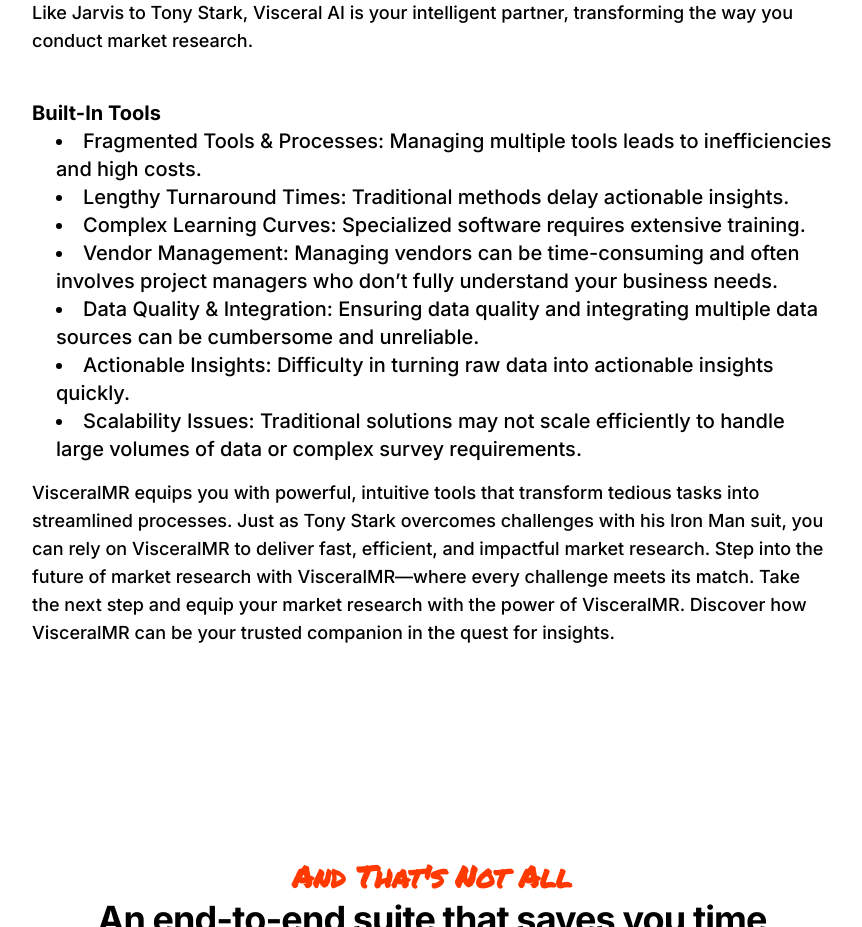
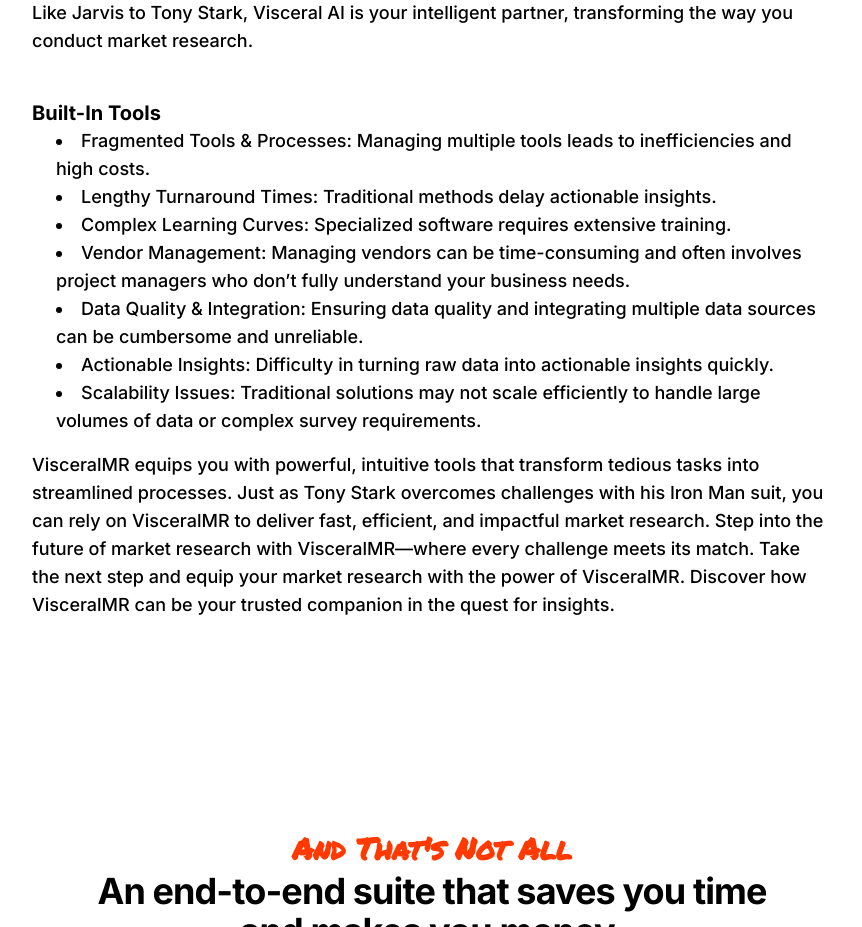
Before and after one commit to neeld3/VisceralMKT, a Next.js app: page / in a window 1280 px wide. Shown: the part 1040-1967 px from the top of the page, without its empty margins (208-1070 px from the left). Built offline with nearby package versions, Linux system fonts and the light colour scheme.

Commit message:
Update page.tsx

```diff
--- a/src/app/page.tsx
+++ b/src/app/page.tsx
@@ -71,7 +71,7 @@
             </p>
             <p className="mb-4 text-xl font-bold">
               Built-In Tools
-              <ul className="list-disc font-medium list-inside ml-6 mb-4">
+              <ul className="list-disc text-lg font-medium list-inside ml-6 mb-4">
                 <li>Fragmented Tools & Processes: Managing multiple tools leads to inefficiencies and high costs.</li>
                 <li>Lengthy Turnaround Times: Traditional methods delay actionable insights.</li>
                 <li>Complex Learning Curves: Specialized software requires extensive training.</li>
```
